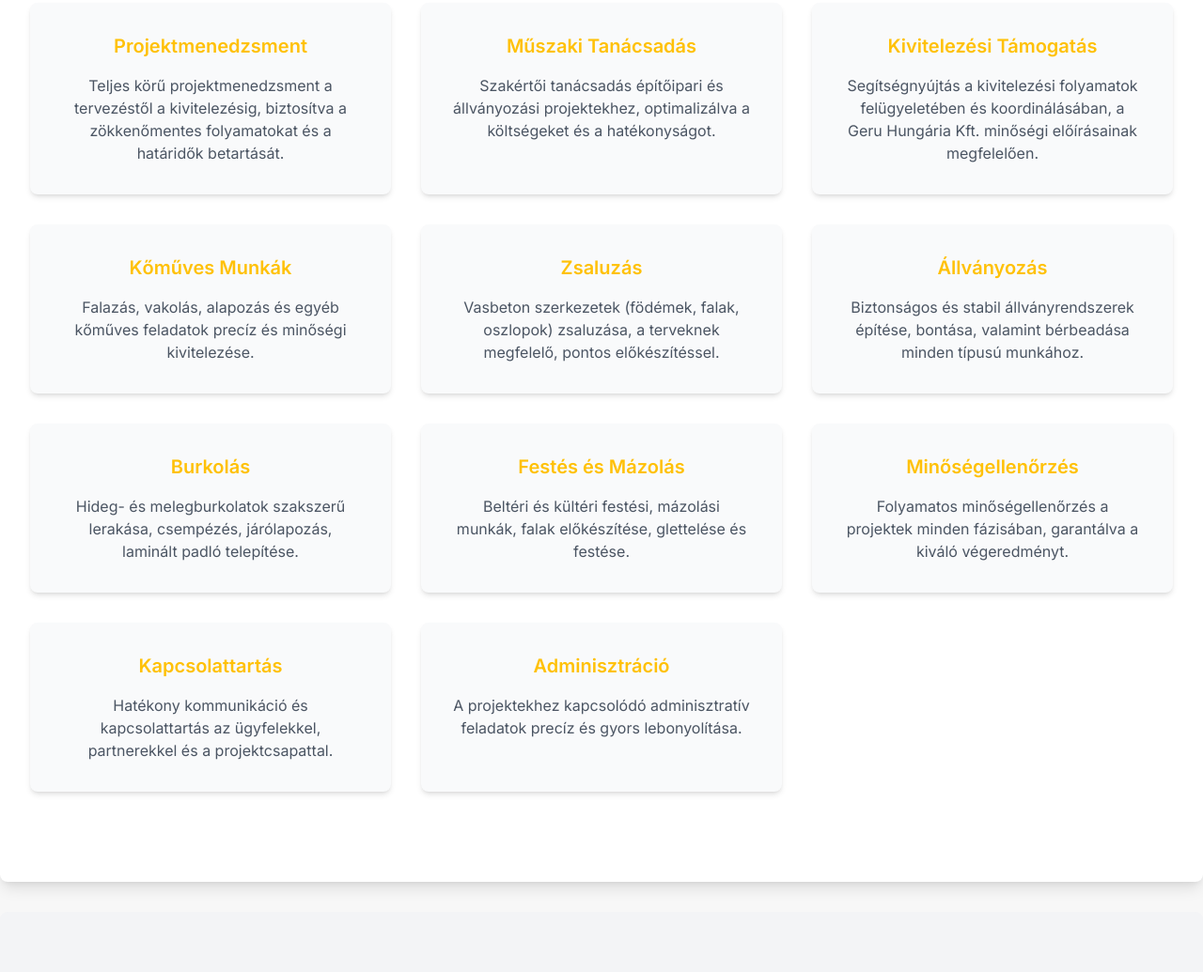
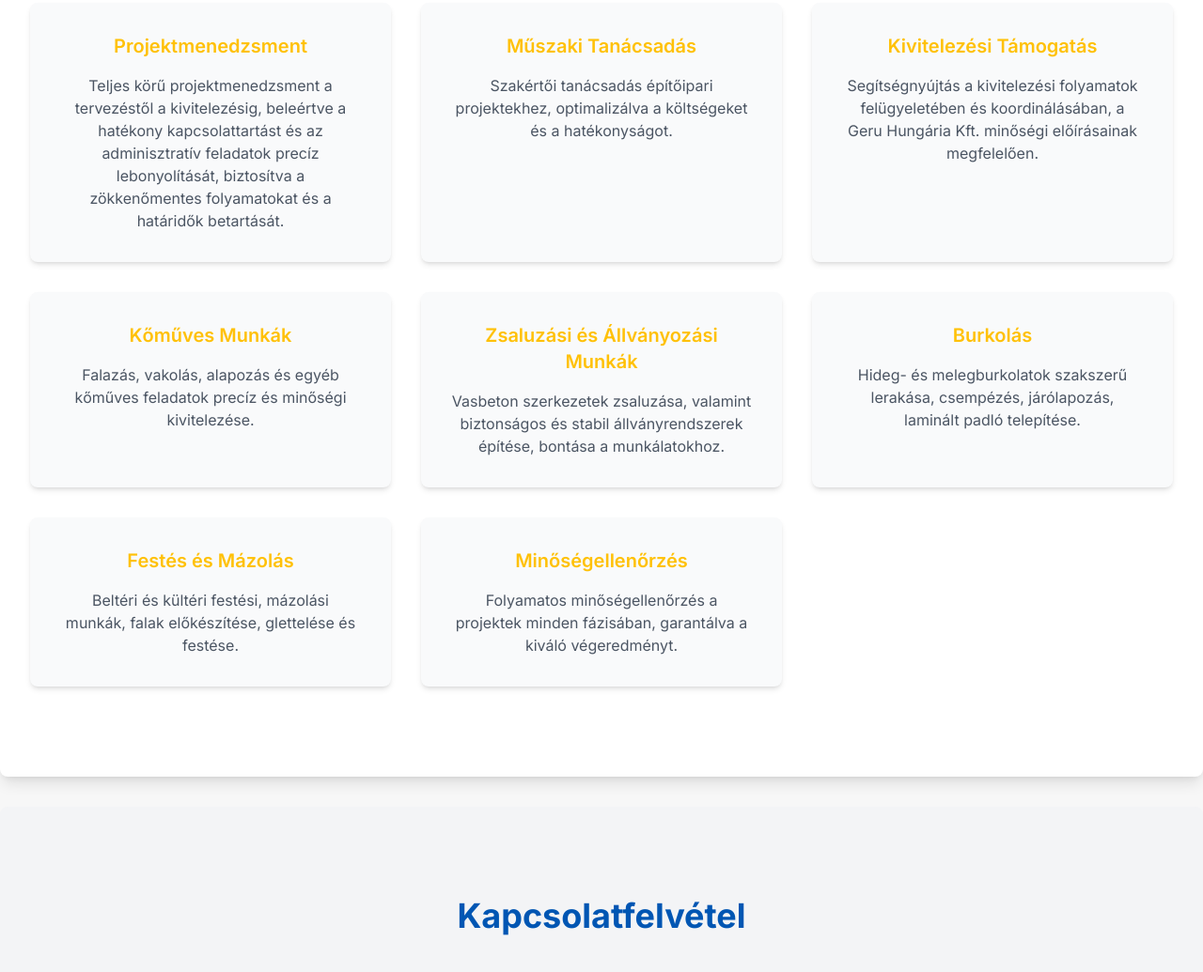
Before and after one commit to vidatamas76/andras, a plain HTML site: page index.html in a window 1280 px wide. Shown: the part 2399-3434 px from the top of the page at 94% size. Drawn offline with nearby package versions, Linux system fonts and the light colour scheme.

Commit message:
Add files via upload

```diff
--- a/index.html
+++ b/index.html
@@ -277,14 +277,14 @@
                 <div class="bg-gray-50 p-8 rounded-lg shadow-md hover:shadow-xl transition-shadow duration-300 rounded-lg">
                     <h3 class="text-xl font-semibold mb-4 text-geru-accent">Projektmenedzsment</h3>
                     <p class="text-gray-600">
-                        Teljes körű projektmenedzsment a tervezéstől a kivitelezésig, biztosítva a zökkenőmentes folyamatokat és a határidők betartását.
+                        Teljes körű projektmenedzsment a tervezéstől a kivitelezésig, beleértve a hatékony kapcsolattartást és az adminisztratív feladatok precíz lebonyolítását, biztosítva a zökkenőmentes folyamatokat és a határidők betartását.
                     </p>
                 </div>
                 <!-- Szolgáltatás 2: Műszaki Tanácsadás -->
                 <div class="bg-gray-50 p-8 rounded-lg shadow-md hover:shadow-xl transition-shadow duration-300 rounded-lg">
                     <h3 class="text-xl font-semibold mb-4 text-geru-accent">Műszaki Tanácsadás</h3>
                     <p class="text-gray-600">
-                        Szakértői tanácsadás építőipari és állványozási projektekhez, optimalizálva a költségeket és a hatékonyságot.
+                        Szakértői tanácsadás építőipari projektekhez, optimalizálva a költségeket és a hatékonyságot.
                     </p>
                 </div>
                 <!-- Szolgáltatás 3: Kivitelezési Támogatás -->
@@ -301,53 +301,32 @@
                         Falazás, vakolás, alapozás és egyéb kőműves feladatok precíz és minőségi kivitelezése.
                     </p>
                 </div>
-                <!-- Szolgáltatás 5: Zsaluzás -->
+                <!-- Szolgáltatás 5: Zsaluzási és Állványozási Munkák (összevont) -->
                 <div class="bg-gray-50 p-8 rounded-lg shadow-md hover:shadow-xl transition-shadow duration-300 rounded-lg">
-                    <h3 class="text-xl font-semibold mb-4 text-geru-accent">Zsaluzás</h3>
+                    <h3 class="text-xl font-semibold mb-4 text-geru-accent">Zsaluzási és Állványozási Munkák</h3>
                     <p class="text-gray-600">
-                        Vasbeton szerkezetek (födémek, falak, oszlopok) zsaluzása, a terveknek megfelelő, pontos előkészítéssel.
+                        Vasbeton szerkezetek zsaluzása, valamint biztonságos és stabil állványrendszerek építése, bontása a munkálatokhoz.
                     </p>
                 </div>
-                <!-- Szolgáltatás 6: Állványozás -->
-                <div class="bg-gray-50 p-8 rounded-lg shadow-md hover:shadow-xl transition-shadow duration-300 rounded-lg">
-                    <h3 class="text-xl font-semibold mb-4 text-geru-accent">Állványozás</h3>
-                    <p class="text-gray-600">
-                        Biztonságos és stabil állványrendszerek építése, bontása, valamint bérbeadása minden típusú munkához.
-                    </p>
-                </div>
-                <!-- Szolgáltatás 7: Burkolás -->
+                <!-- Szolgáltatás 6: Burkolás -->
                 <div class="bg-gray-50 p-8 rounded-lg shadow-md hover:shadow-xl transition-shadow duration-300 rounded-lg">
                     <h3 class="text-xl font-semibold mb-4 text-geru-accent">Burkolás</h3>
                     <p class="text-gray-600">
                         Hideg- és melegburkolatok szakszerű lerakása, csempézés, járólapozás, laminált padló telepítése.
                     </p>
                 </div>
-                <!-- Szolgáltatás 8: Festés -->
+                <!-- Szolgáltatás 7: Festés -->
                 <div class="bg-gray-50 p-8 rounded-lg shadow-md hover:shadow-xl transition-shadow duration-300 rounded-lg">
                     <h3 class="text-xl font-semibold mb-4 text-geru-accent">Festés és Mázolás</h3>
                     <p class="text-gray-600">
                         Beltéri és kültéri festési, mázolási munkák, falak előkészítése, glettelése és festése.
                     </p>
                 </div>
-                <!-- Szolgáltatás 9: Minőségellenőrzés -->
+                <!-- Szolgáltatás 8: Minőségellenőrzés -->
                 <div class="bg-gray-50 p-8 rounded-lg shadow-md hover:shadow-xl transition-shadow duration-300 rounded-lg">
                     <h3 class="text-xl font-semibold mb-4 text-geru-accent">Minőségellenőrzés</h3>
                     <p class="text-gray-600">
                         Folyamatos minőségellenőrzés a projektek minden fázisában, garantálva a kiváló végeredményt.
-                    </p>
-                </div>
-                <!-- Szolgáltatás 10: Kapcsolattartás -->
-                <div class="bg-gray-50 p-8 rounded-lg shadow-md hover:shadow-xl transition-shadow duration-300 rounded-lg">
-                    <h3 class="text-xl font-semibold mb-4 text-geru-accent">Kapcsolattartás</h3>
-                    <p class="text-gray-600">
-                        Hatékony kommunikáció és kapcsolattartás az ügyfelekkel, partnerekkel és a projektcsapattal.
-                    </p>
-                </div>
-                <!-- Szolgáltatás 11: Adminisztráció -->
-                <div class="bg-gray-50 p-8 rounded-lg shadow-md hover:shadow-xl transition-shadow duration-300 rounded-lg">
-                    <h3 class="text-xl font-semibold mb-4 text-geru-accent">Adminisztráció</h3>
-                    <p class="text-gray-600">
-                        A projektekhez kapcsolódó adminisztratív feladatok precíz és gyors lebonyolítása.
                     </p>
                 </div>
             </div>
```
